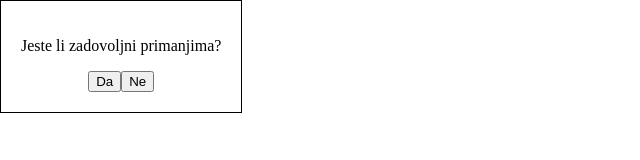
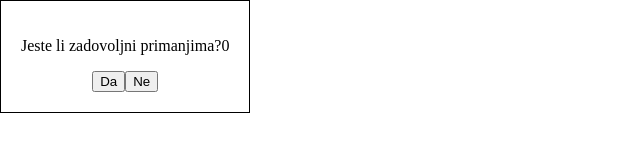
Before and after one commit to winZD/my-app, a React (Vite) app: page /#/survey in a window 1280 px wide. Shown: the top 160 px of the page, without its empty margins (0-640 px from the left). Built offline with nearby package versions, Linux system fonts and the light colour scheme.

Commit message:
Testing functionality

```diff
--- a/src/App.tsx
+++ b/src/App.tsx
@@ -43,7 +43,7 @@ function App() {
             </>
           }
         />
-        <Route path="/survey" element={<Survey />} />
+        <Route path="/survey" element={<Survey props={count} />} />
       </Routes>
     </Router>
   );
--- a/src/components/Survey.tsx
+++ b/src/components/Survey.tsx
@@ -1,10 +1,11 @@
 import { useNavigate } from "react-router-dom";
 
-const Survey = () => {
+const Survey = ({ props }: { props: number }) => {
+  console.log(props);
   const navigate = useNavigate();
   return (
     <div style={{ border: "1px solid black", padding: 20 }}>
-      <p>Jeste li zadovoljni primanjima?</p>
+      <p>Jeste li zadovoljni primanjima?{props}</p>
       <button
         onClick={() => {
           alert("You clicked on yes");
```
